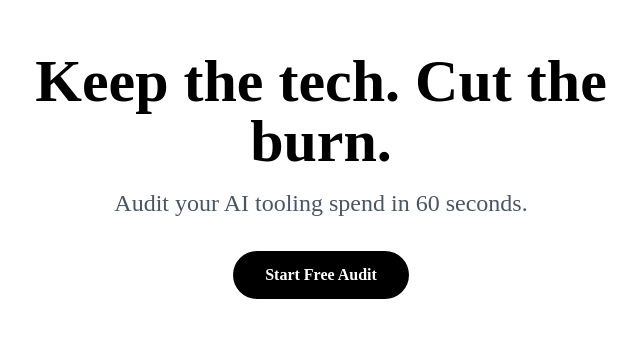
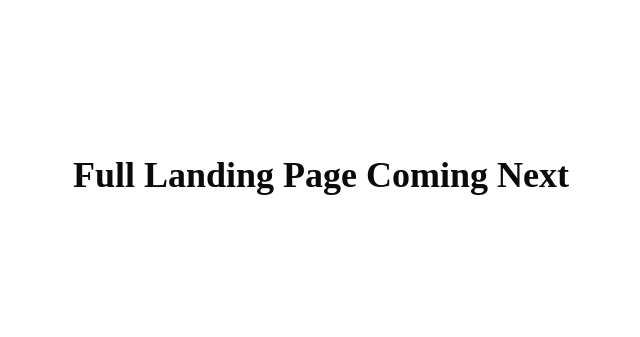
Before and after one commit to Sumit-Bhosle/stacktrim, a Next.js app: page / in a window 1280 px wide. Shown: the part 225-562 px from the top of the page, without its empty margins (319-959 px from the left). Built offline with nearby package versions, Linux system fonts and the light colour scheme.

Commit message:
feat: add intro loader and landing page controller

```diff
--- a/src/app/page.tsx
+++ b/src/app/page.tsx
@@ -1,17 +1,32 @@
+"use client";
+
+import { useEffect, useState } from "react";
+import IntroLoader from "@/components/IntroLoader";
+import LandingPage from "@/components/LandingPage";
+
 export default function Home() {
-  return (
-    <div className="flex flex-col items-center justify-center min-h-screen bg-white dark:bg-black px-4">
-      <main className="text-center max-w-2xl">
-        <h1 className="text-4xl md:text-6xl font-bold text-black dark:text-white mb-4">
-          Keep the tech. Cut the burn.
-        </h1>
-        <p className="text-xl md:text-2xl text-gray-600 dark:text-gray-400 mb-8">
-          Audit your AI tooling spend in 60 seconds.
-        </p>
-        <button className="bg-black dark:bg-white text-white dark:text-black px-8 py-3 rounded-full font-semibold hover:bg-gray-800 dark:hover:bg-gray-200 transition-colors">
-          Start Free Audit
-        </button>
-      </main>
-    </div>
-  );
+  const [loading, setLoading] = useState(() => {
+    // On the server, sessionStorage does not exist.
+    if (typeof window === "undefined") return true;
+
+    // If intro was already shown, skip loader.
+    return !sessionStorage.getItem("seenIntro");
+  });
+
+  useEffect(() => {
+    if (!loading) return;
+
+    const timer = setTimeout(() => {
+      sessionStorage.setItem("seenIntro", "true");
+      setLoading(false);
+    }, 2500);
+
+    return () => clearTimeout(timer);
+  }, [loading]);
+
+  if (loading) {
+    return <IntroLoader />;
+  }
+
+  return <LandingPage />;
 }
--- /dev/null
+++ b/src/components/IntroLoader.tsx
@@ -0,0 +1,19 @@
+"use client";
+
+export default function IntroLoader() {
+  return (
+    <div className="flex flex-col items-center justify-center min-h-screen bg-white dark:bg-black px-4">
+      <main className="text-center max-w-2xl">
+        <h1 className="text-4xl md:text-6xl font-bold text-black dark:text-white mb-4">
+          Keep the tech. Cut the burn.
+        </h1>
+        <p className="text-xl md:text-2xl text-gray-600 dark:text-gray-400 mb-8">
+          Audit your AI tooling spend in 60 seconds.
+        </p>
+        <button className="bg-black dark:bg-white text-white dark:text-black px-8 py-3 rounded-full font-semibold">
+          Start Free Audit
+        </button>
+      </main>
+    </div>
+  );
+}
--- /dev/null
+++ b/src/components/LandingPage.tsx
@@ -0,0 +1,7 @@
+export default function LandingPage() {
+  return (
+    <div className="min-h-screen flex items-center justify-center">
+      <h1 className="text-4xl font-bold">Full Landing Page Coming Next</h1>
+    </div>
+  );
+}
```
Also changed, not shown: src/components/Footer.tsx (added), src/components/Hero.tsx (added), src/components/Navbar.tsx (added), src/components/SocialProof.tsx (added).
